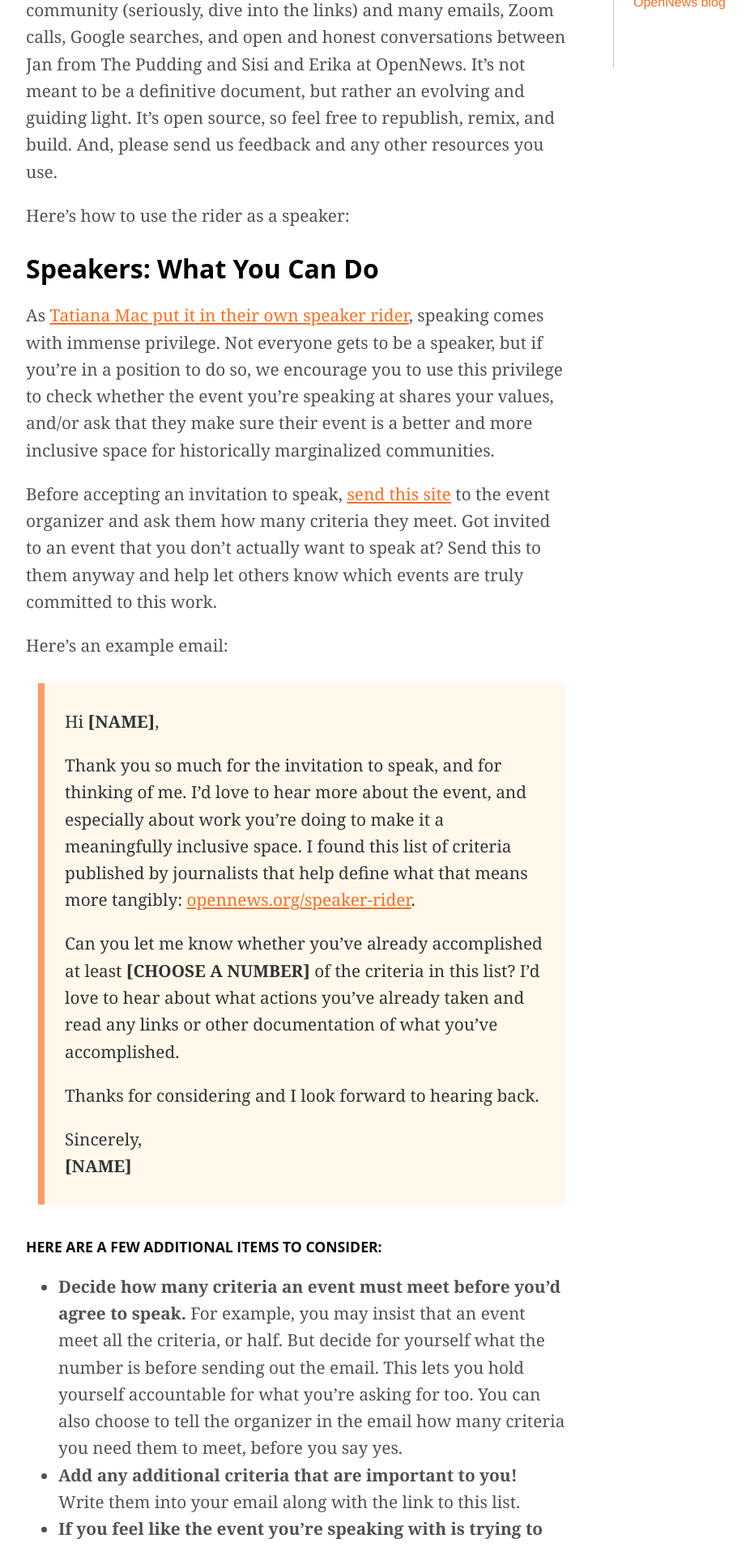
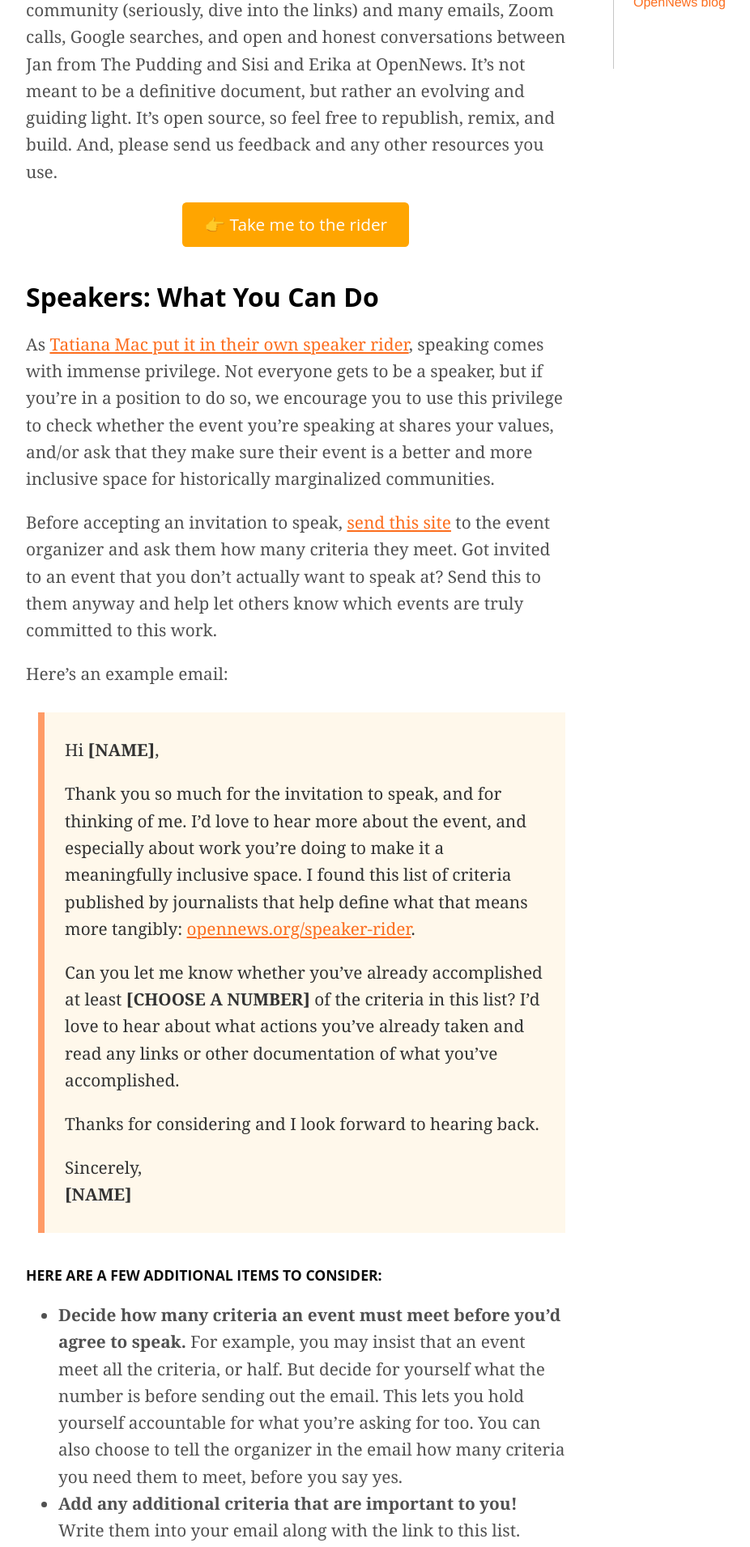
Before and after one commit to OpenNews/opennews-website, a Jekyll site: the page built from _posts/2021-01-27-speaker-rider-process.md, in a window 1280 px wide. Shown: the part 1581-3492 px from the top of the page at 81% size, without its empty margins (118-1044 px from the left). Built offline with Jekyll 4.4.1, drawn with Linux system fonts in a browser that asks for light colours; nearby versions of some CDN libraries; some web fonts are replaced; comment, search, counter and statistics services are not loaded; some of the changed lines change nothing that is shown.

Commit message:
adding a button

```diff
--- a/_posts/2021-01-27-speaker-rider-process.md
+++ b/_posts/2021-01-27-speaker-rider-process.md
@@ -13,6 +13,26 @@ image: /projects/speaker-rider/assets/images/social-facebook.jpg
     margin: 40px 0px 20px;
     border-bottom: 1px solid #d4d4d4;
   }
+  p.to-the-rider {
+    margin: 0 auto 40px;
+    width: 280px;
+  }
+  p.to-the-rider a {
+    padding: 18px;
+    background-color: orange;
+    border: 0;
+    border-radius: .25em;
+    color: #fff;
+    text-decoration: none;
+    font-size: 1.3rem;
+    line-height: 1.2rem;
+    text-align: center;
+    display: block;
+    font-family: "sofia-pro", "Open Sans", Helvetica, Verdana, Arial, sans-serif;
+  }
+  p.to-the-rider a:hover{
+    background-color: #e89600;
+  }
 </style>
 <p class="divider"></p>
 
@@ -26,7 +46,7 @@ But this is not the type of work that you can put down and pick back up later. I
 
 It’s the product of previous work in this space by members of our community (seriously, dive into the links) and many emails, Zoom calls, Google searches, and open and honest conversations between Jan from The Pudding and Sisi and Erika at OpenNews. It’s not meant to be a definitive document, but rather an evolving and guiding light. It’s open source, so feel free to republish, remix, and build. And, please send us feedback and any other resources you use.
 
-Here’s how to use the rider as a speaker:
+<p class="to-the-rider"><a href="https://opennews.org/projects/speaker-rider/">👉 Take me to the rider</a></p>
 
 ## Speakers: What You Can Do
 
```
